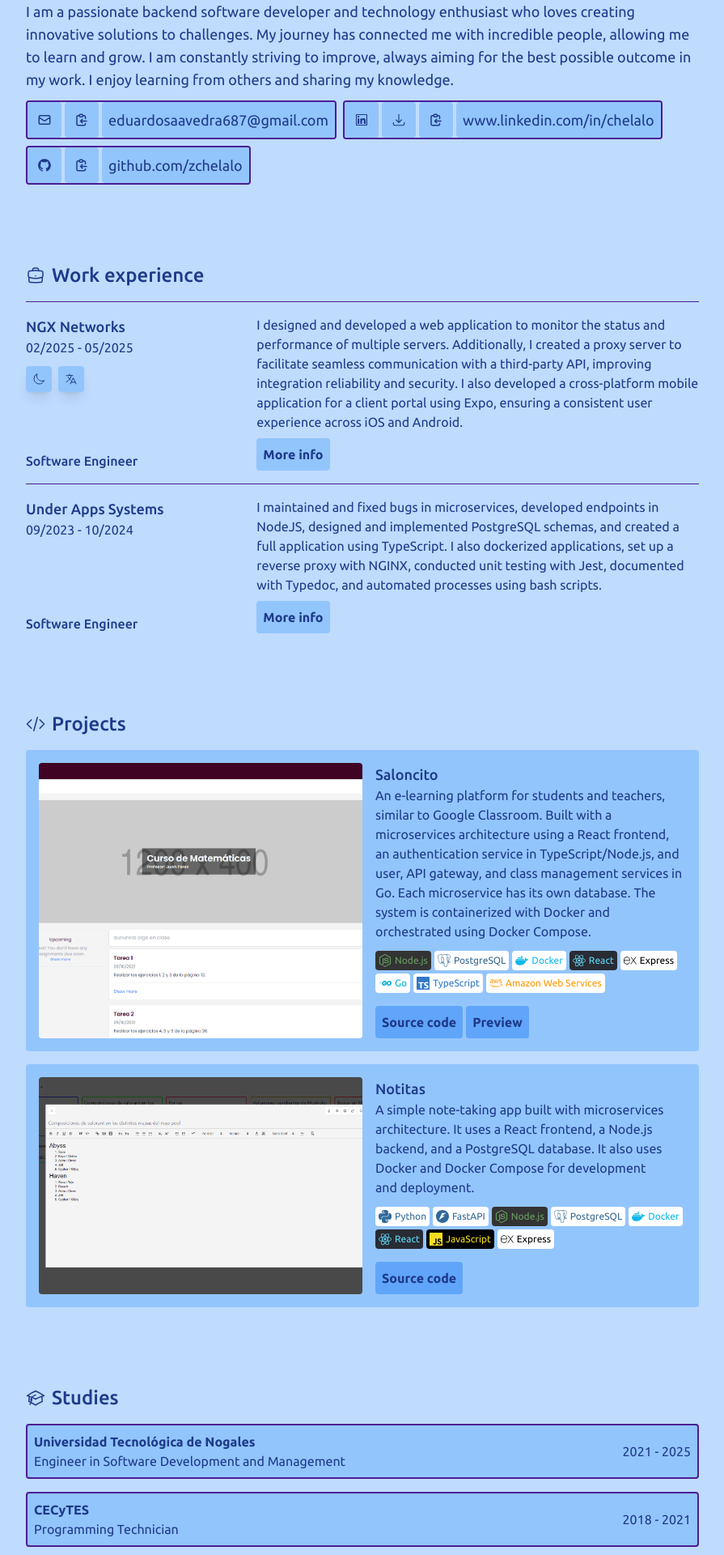
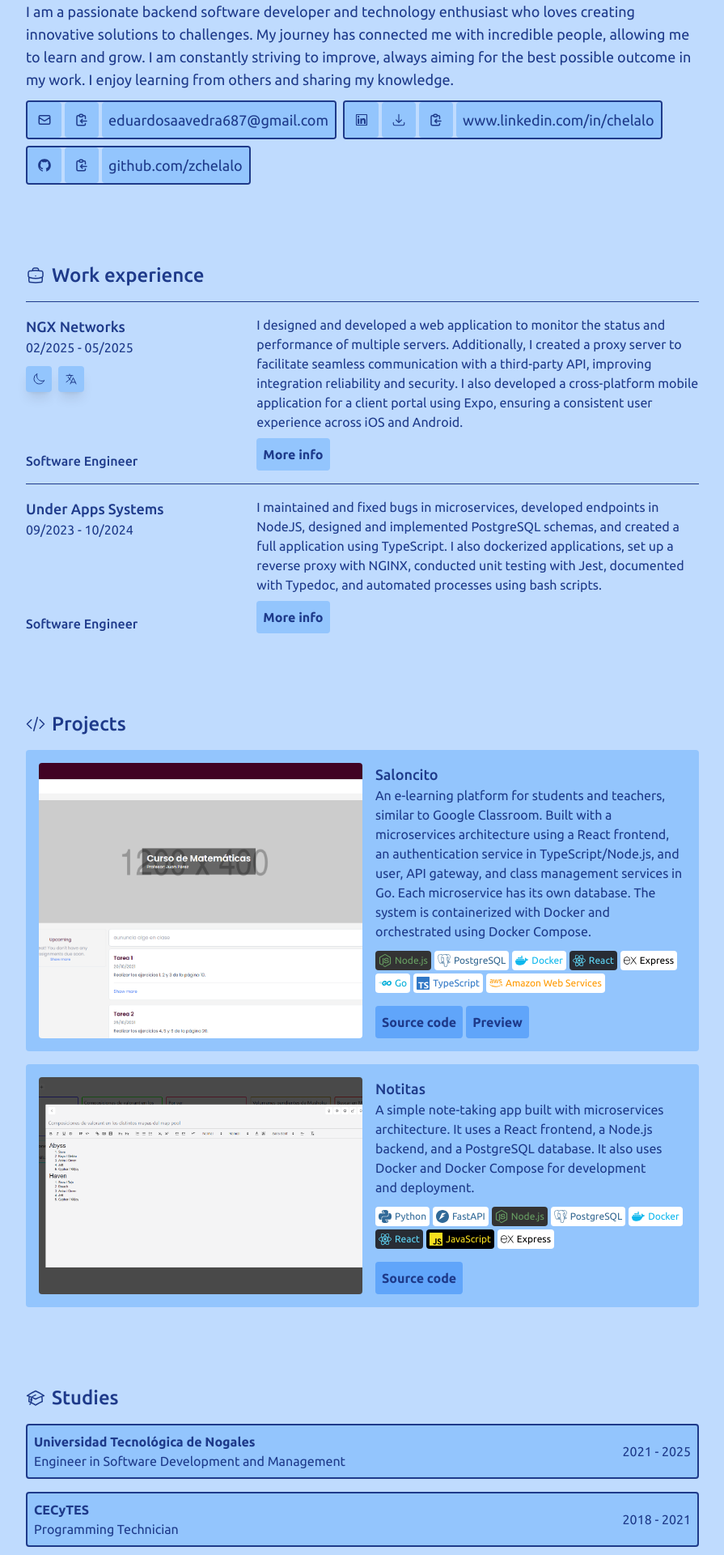
Before and after one commit to zchelalo/portfolio, a React (Vite) app: page / in a window 1280 px wide. Shown: the part 300-2220 px from the top of the page at 81% size, without its empty margins (192-1087 px from the left). Built offline with nearby package versions, Linux system fonts and the light colour scheme.

Commit message:
change: violet color to blue

```diff
--- a/src/modules/about_me/ui/components/SocialMedia.tsx
+++ b/src/modules/about_me/ui/components/SocialMedia.tsx
@@ -32,7 +32,7 @@ function SocialMedia({
   }
 
   return (
-    <article className='flex items-stretch rounded border-2 border-violet-900 dark:border-violet-300 mt-2 mr-2'>
+    <article className='flex items-stretch rounded border-2 border-blue-900 dark:border-blue-300 mt-2 mr-2'>
       <Button
         type='button'
         className='bg sm:px-3 mr-1 text-lg'
--- a/src/modules/study/ui/Study.tsx
+++ b/src/modules/study/ui/Study.tsx
@@ -43,7 +43,7 @@ function Study() {
     >
       <main>
         {studies.map(study => (
-          <div key={study.id} className='rounded bg text border-2 border-violet-900 flex flex-col sm:flex-row sm:flex-wrap sm:justify-between sm:items-center p-2 mt-4'>
+          <div key={study.id} className='rounded bg text border-2 border-blue-900 flex flex-col sm:flex-row sm:flex-wrap sm:justify-between sm:items-center p-2 mt-4'>
             <div className='flex flex-col'>
               <h2 className='font-semibold'>{study.institution}</h2>
               <span>{study.career}</span>
--- a/src/modules/work_experience/ui/components/Work.tsx
+++ b/src/modules/work_experience/ui/components/Work.tsx
@@ -20,7 +20,7 @@ function Work({
 
   return (
     <>
-      <hr className='mt-4 border-violet-900' />
+      <hr className='mt-4 border-blue-900' />
       <article className='w-full sm:flex rounded text mt-4'>
         <header className='w-full sm:w-2/6 flex flex-col justify-between text-pretty'>
           <div>
```
